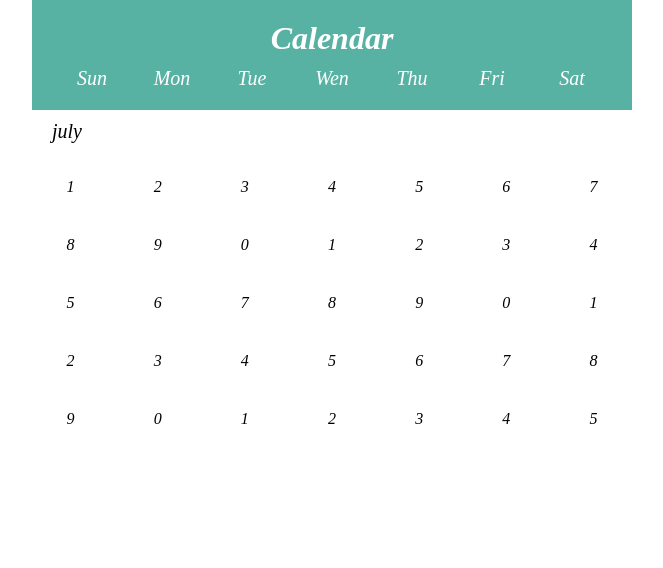
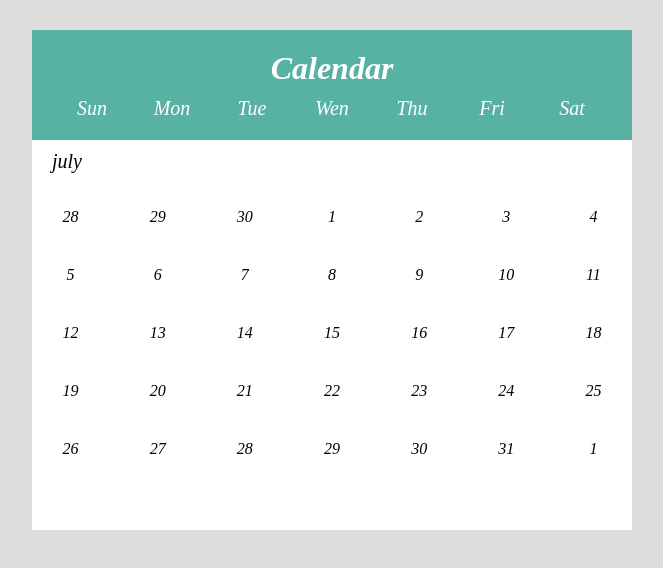
Before and after one commit to AkliYalaoui/Calendar, a plain HTML site: page index.html in a window 1280 px wide. Shown: the whole page, without its empty margins (308-971 px from the left). Drawn offline with Linux system fonts and the light colour scheme.

Commit message:
linked the logic with html

```diff
--- a/index.html
+++ b/index.html
@@ -22,43 +22,7 @@
             </div>
             <div class="month">
               <h4 id = "thisMonth"></h4>
-               <div id="calendar">
-                   <div>1</div>
-                   <div>2</div>
-                   <div>3</div>
-                   <div>4</div>
-                   <div>5</div>
-                   <div>6</div>
-                   <div>7</div>
-                   <div>8</div>
-                   <div>9</div>
-                   <div>0</div>
-                   <div>1</div>
-                   <div>2</div>
-                   <div>3</div>
-                   <div>4</div>
-                   <div>5</div>
-                   <div>6</div>
-                   <div>7</div>
-                   <div>8</div>
-                   <div>9</div>
-                   <div>0</div>
-                   <div>1</div>
-                   <div>2</div>
-                   <div>3</div>
-                   <div>4</div>
-                   <div>5</div>
-                   <div>6</div>
-                   <div>7</div>
-                   <div>8</div>
-                   <div>9</div>
-                   <div>0</div>
-                   <div>1</div>
-                   <div>2</div>
-                   <div>3</div>
-                   <div>4</div>
-                   <div>5</div>
-               </div>
+               <div id="calendar"> </div>
             </div>
       </div>
       <script src="main.js"></script>
--- a/main.js
+++ b/main.js
@@ -38,9 +38,18 @@ function getIndexOFLastSundayOfMonth() {
 
 (function getMonth() {
     "use strict";
-    var $index, $start = getIndexOFLastSundayOfMonth(), $date = new Date();
-    for ($index = $start; $index <= $start + 35; $index = $index + 1) {
+    var $index,
+        $start = getIndexOFLastSundayOfMonth(),
+        $date = new Date(),
+        text,
+        div,
+        dt;
+    for ($index = $start; $index < $start + 35; $index = $index + 1) {
         $date.setFullYear($year, $month - 1, $index);
-        console.log($date);
+        dt = $date.getDate();
+        text = document.createTextNode(dt);
+        div = document.createElement("div");
+        div.appendChild(text);
+        $calendar.appendChild(div);
     }
 }());
--- a/style.css
+++ b/style.css
@@ -6,14 +6,14 @@
   font-style: italic;
 }
 body{
-  background-color: ##4075b7;
+  background-color: #ddd;
 }
 .calendar{
   max-width: 600px;
   min-width: 400px;
-  height: 400px;
+  height: 500px;
   background-color: #fff;
-  margin: auto;
+  margin: 30px auto 0;
 }
 .current-date{
   background-color: #58b2a4;
```
